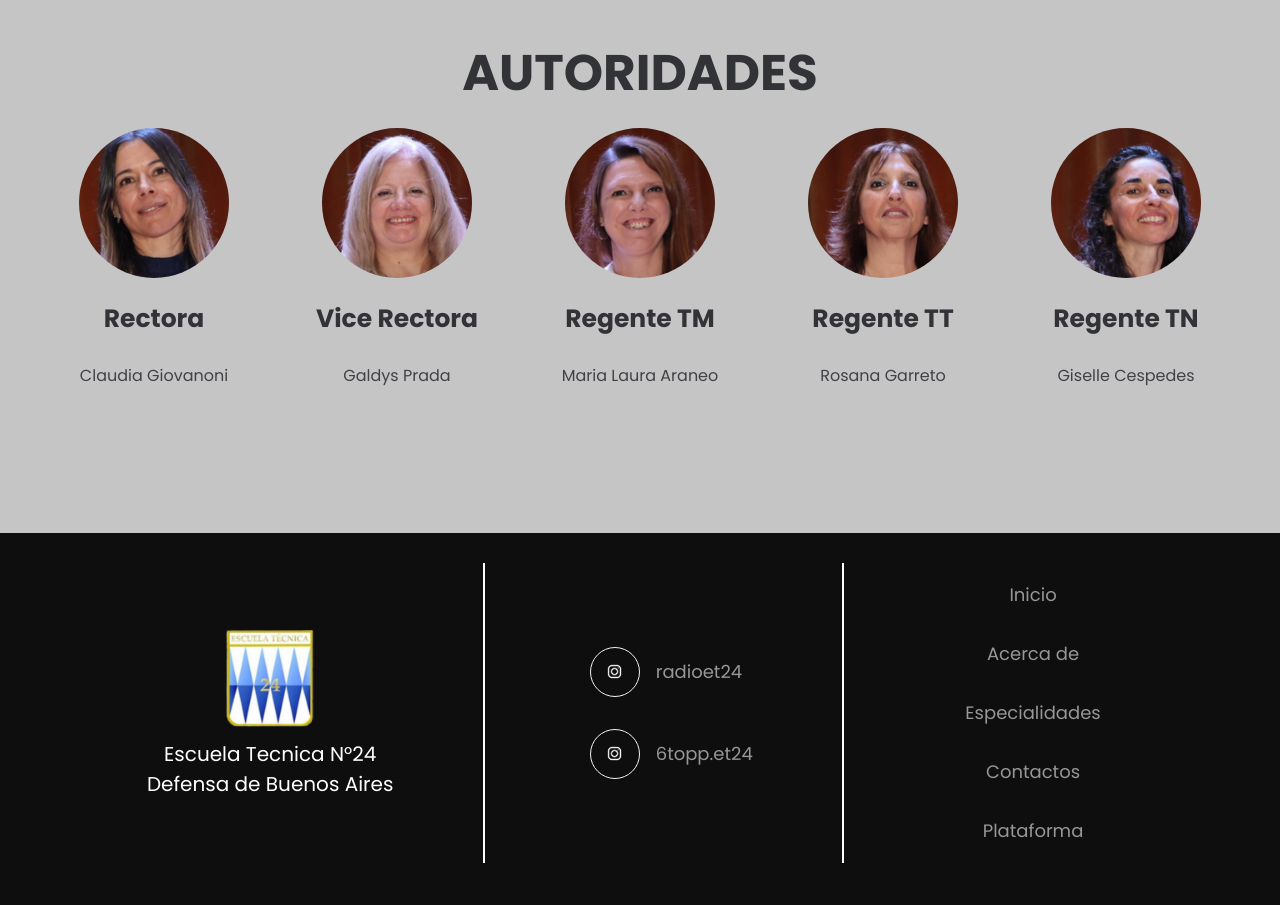
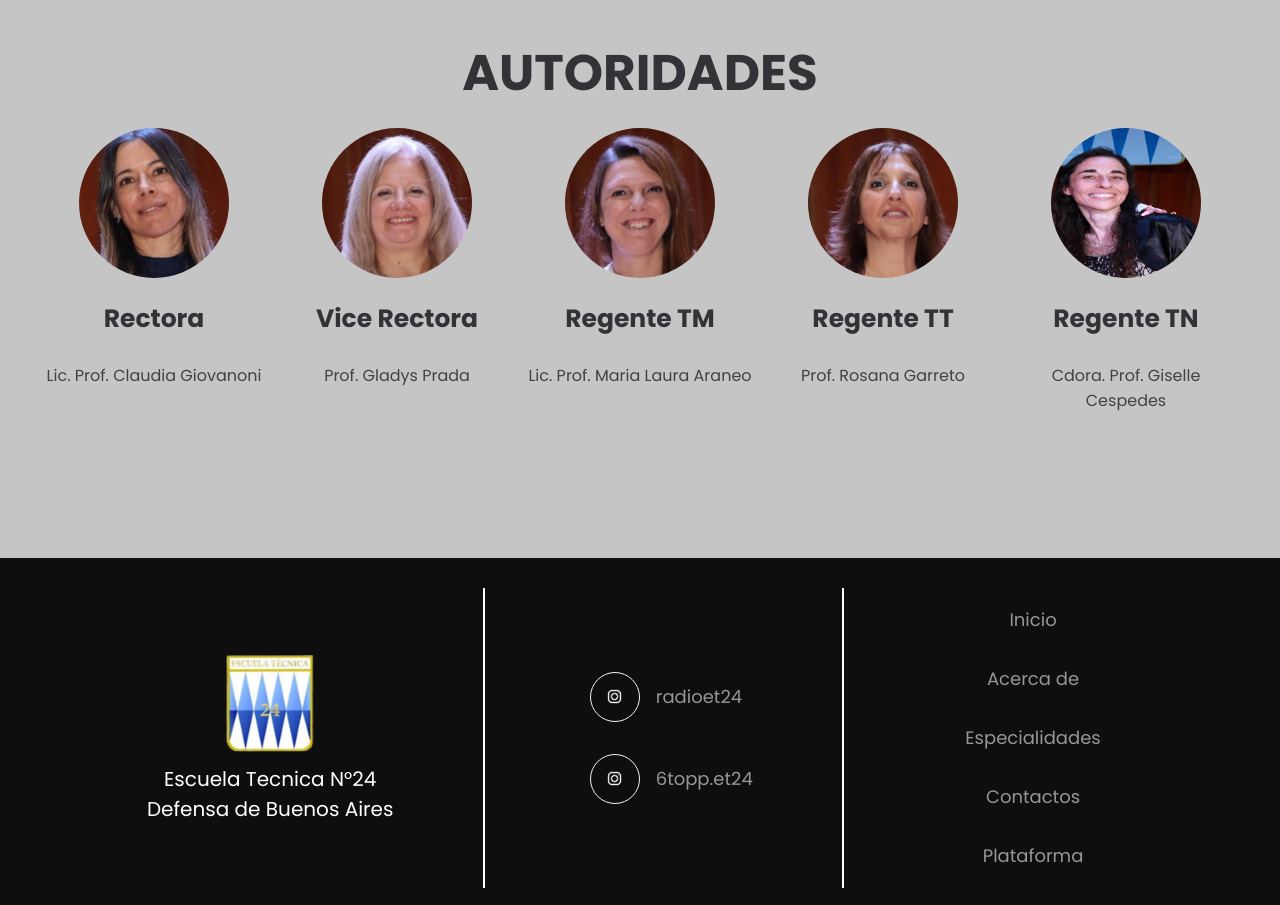
Before and after one commit to brexxonet24/pagina, a plain HTML site: page about.html in a window 1280 px wide. Shown: the part 2600-3505 px from the top of the page. Drawn offline with Linux system fonts and the light colour scheme.

Commit message:
2 commit

```diff
--- a/about.html
+++ b/about.html
@@ -178,14 +178,14 @@
                             <img src="./img/claudia.png" alt="Director">
                             <h3>Rectora</h3>
                             <p class="grey">
-                                Claudia Giovanoni<br>
+                                Lic. Prof. Claudia Giovanoni<br>
                             </p>
                         </div>
                         <div class="blog-1">
                             <img src="./img/gladys.png" alt="ViceDirector">
                             <h3>Vice Rectora</h3>
                             <p class="grey">
-                                Galdys Prada<br>
+                               Prof. Gladys Prada<br>
                             </p>
                         </div>
 
@@ -193,21 +193,21 @@
                             <img src="./img/laura.png" alt="Regente">
                             <h3>Regente TM</h3>
                             <p class="grey">
-                                Maria Laura Araneo<br>
+                                Lic. Prof. Maria Laura Araneo<br>
                             </p>
                         </div>
                         <div class="blog-1">
                             <img src="./img/rosana.png" alt="Director">
                             <h3>Regente TT</h3>
                             <p class="grey">
-                                Rosana Garreto<br>
+                                Prof. Rosana Garreto<br>
                             </p>
                         </div>
                         <div class="blog-1">
-                            <img src="./img/giselle.png" alt="Regente">
+                            <img src="./img/gi.jpg" alt="Regente">
                             <h3>Regente TN</h3>
                             <p class="grey">
-                                Giselle Cespedes<br>
+                                Cdora. Prof. Giselle Cespedes<br>
                             </p>
                         </div>
                     </div>
```
Also changed, not shown: contact.html (+2 -2 lines), img/gi.jpg (renamed from img/Regente Turno Noche.jpg).
